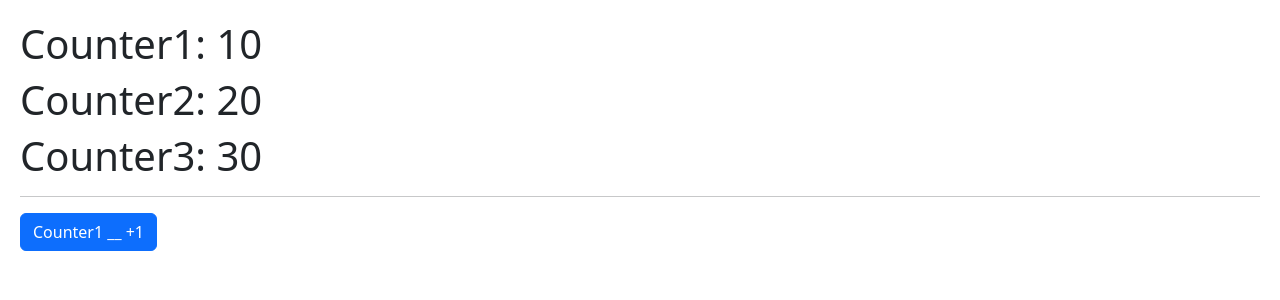
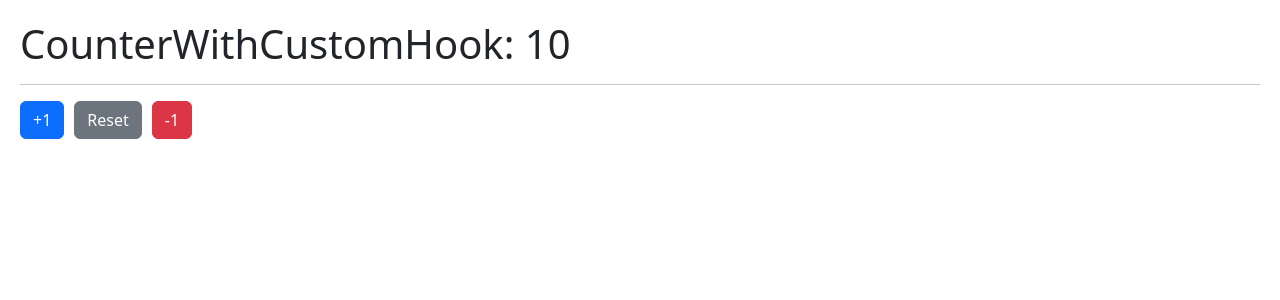
Before and after one commit to toledodavid/react-05-hook-app-vite, a React (Vite) app: page / in a window 1280 px wide. Shown: the top 300 px of the page. Built offline with nearby package versions, Linux system fonts and the light colour scheme.

Commit message:
Create CounterWithCustomHook component and useCounter custom hook

```diff
--- /dev/null
+++ b/src/01-useState/CounterWithCustomHook.jsx
@@ -0,0 +1,18 @@
+import { useCounter } from '../hooks/useCounter';
+
+
+export const CounterWithCustomHook = () => {
+
+  const {counter} = useCounter();
+
+  return(
+    <>
+      <h1>CounterWithCustomHook: {counter}</h1>
+      <hr />
+
+      <button className="btn btn-primary">+1</button>
+      <button className="btn btn-secondary">Reset</button>
+      <button className="btn btn-danger">-1</button>
+    </>
+  );
+}
--- /dev/null
+++ b/src/hooks/useCounter.js
@@ -0,0 +1,11 @@
+import { useState } from 'react';
+
+
+export const useCounter = (initialValue = 10) => {
+
+  const [counter, setCounter] = useState(initialValue);
+
+  return {
+    counter
+  };
+}
--- a/src/main.jsx
+++ b/src/main.jsx
@@ -2,11 +2,13 @@
 import ReactDOM from 'react-dom/client';
 // import { HooksApp } from './HooksApp';
 import './index.css';
-import { CounterApp } from './01-useState/CounterApp';
+// import { CounterApp } from './01-useState/CounterApp';
+import { CounterWithCustomHook } from './01-useState/CounterWithCustomHook';
 
 ReactDOM.createRoot(document.getElementById('root')).render(
   <React.StrictMode>
     {/* <HooksApp /> */}
-    <CounterApp />
+    {/* <CounterApp /> */}
+    <CounterWithCustomHook />
   </React.StrictMode>,
 );
```
